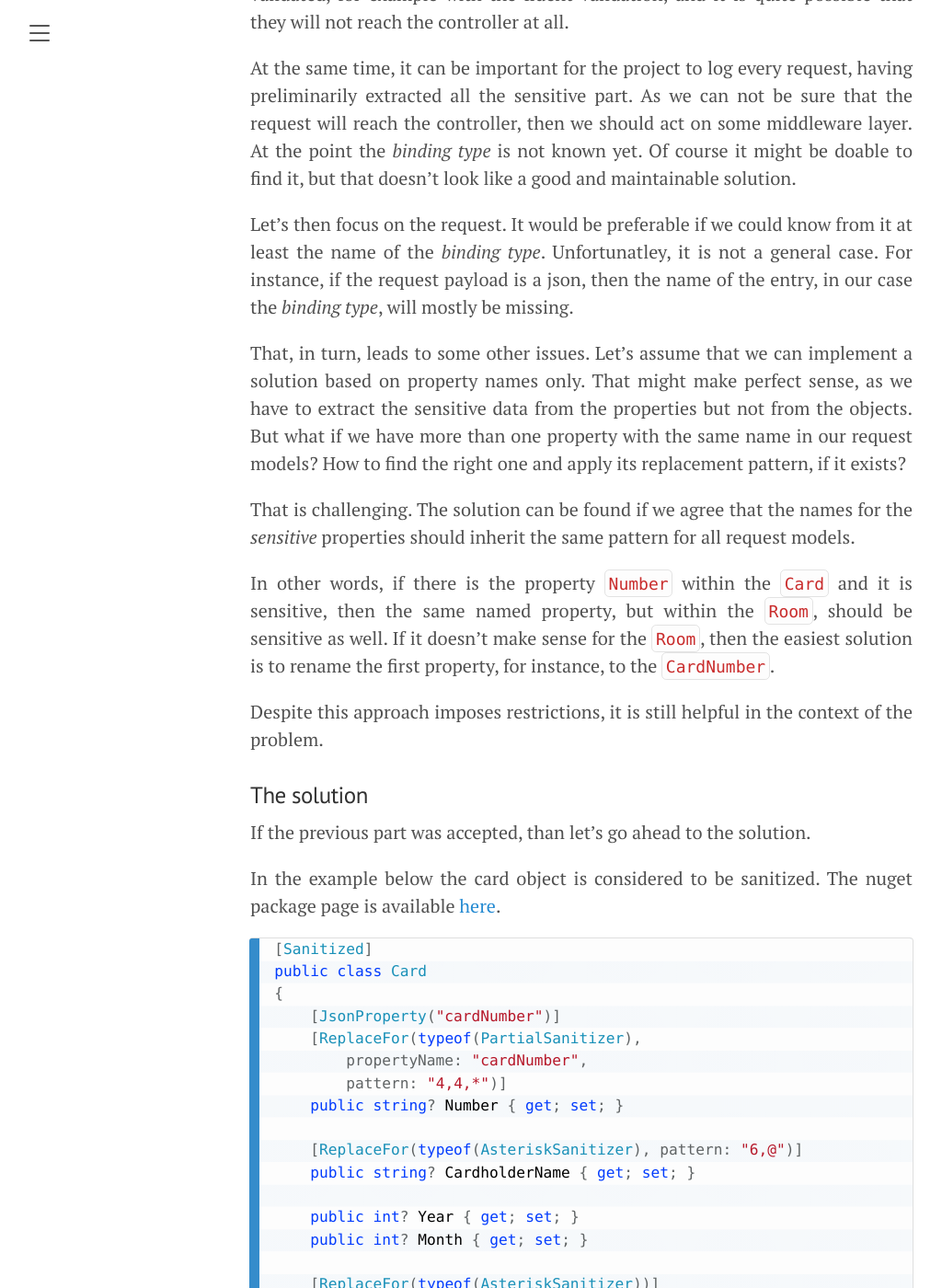
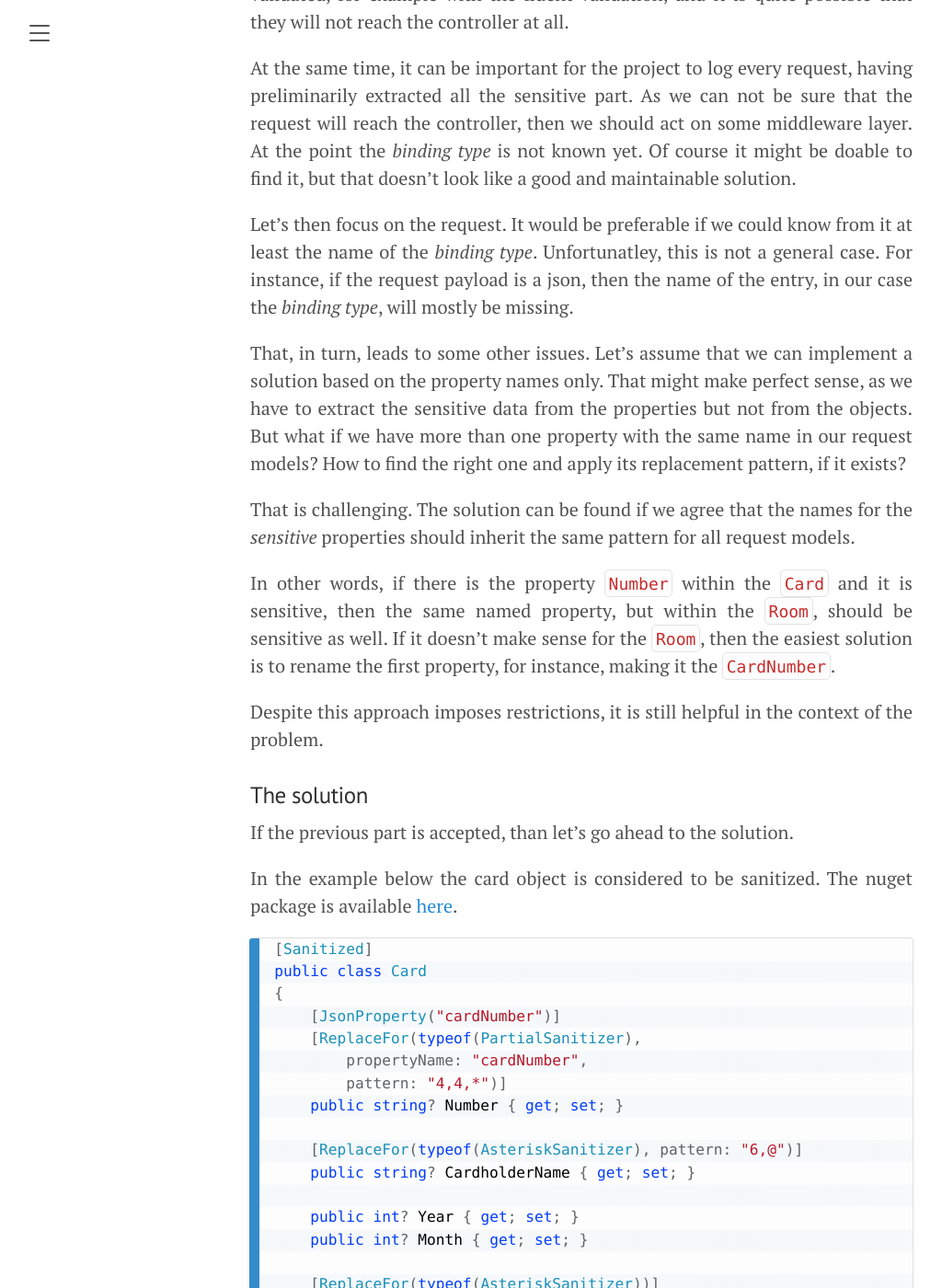
Before and after one commit to akovanev/kovanev.github.io, a Jekyll site: the page built from _posts/2020-09-09-How-to-sanitize-sensitive-data.md, in a window 1280 px wide and 1400 px high, scrolled down 555 px. Shown: the whole window at 92% size, without its empty margins (8-1032 px from the left). Built offline with Jekyll 4.4.1, drawn with Linux system fonts in a browser that asks for light colours; some of the changed text lies outside the part shown.

Commit message:
sanitizer fix

```diff
--- a/_posts/2020-09-09-How-to-sanitize-sensitive-data.md
+++ b/_posts/2020-09-09-How-to-sanitize-sensitive-data.md
@@ -13,21 +13,21 @@
 
 At the same time, it can be important for the project to log every request, having preliminarily extracted all the sensitive part. As we can not be sure that the request will reach the controller, then we should act on some middleware layer. At the point the *binding type* is not known yet. Of course it might be doable to find it, but that doesn't look like a good and maintainable solution.
 
-Let's then focus on the request. It would be preferable if we could know from it at least the name of the *binding type*. Unfortunatley, it is not a general case. For instance, if the request payload is a json, then the name of the entry, in our case the *binding type*, will mostly be missing.
+Let's then focus on the request. It would be preferable if we could know from it at least the name of the *binding type*. Unfortunatley, this is not a general case. For instance, if the request payload is a json, then the name of the entry, in our case the *binding type*, will mostly be missing.
 
-That, in turn, leads to some other issues. Let's assume that we can implement a solution based on property names only. That might make perfect sense, as we have to extract the sensitive data from the properties but not from the objects. But what if we have more than one property with the same name in our request models? How to find the right one and apply its replacement pattern, if it exists?
+That, in turn, leads to some other issues. Let's assume that we can implement a solution based on the property names only. That might make perfect sense, as we have to extract the sensitive data from the properties but not from the objects. But what if we have more than one property with the same name in our request models? How to find the right one and apply its replacement pattern, if it exists?
 
 That is challenging. The solution can be found if we agree that the names for the *sensitive* properties should inherit the same pattern for all request models.
 
-In other words, if there is the property `Number` within the `Card` and it is sensitive, then the same named property, but within the `Room`, should be sensitive as well. If it doesn't make sense for the `Room`, then the easiest solution is to rename the first property, for instance, to the `CardNumber`.
+In other words, if there is the property `Number` within the `Card` and it is sensitive, then the same named property, but within the `Room`, should be sensitive as well. If it doesn't make sense for the `Room`, then the easiest solution is to rename the first property, for instance, making it the `CardNumber`.
 
 Despite this approach imposes restrictions, it is still helpful in the context of the problem.
 
 ### The solution
 
-If the previous part was accepted, than let's go ahead to the solution.
+If the previous part is accepted, than let's go ahead to the solution.
 
-In the example below the card object is considered to be sanitized. The nuget package page is available [here](https://www.nuget.org/packages/Akov.Sanitizer/).
+In the example below the card object is considered to be sanitized. The nuget package is available [here](https://www.nuget.org/packages/Akov.Sanitizer/).
 <pre><code class="language-cs">[Sanitized]
 public class Card
 {
@@ -50,21 +50,21 @@
 }
 </code></pre>
 
-Each type, which is supposed to be sanitized, should be marked with the `[Sanitized]` attribute. The `[ReplaceFor]` shows that a property requires sanitizing done by the specific sanitizer class.
+Each type, which properties define the replacement patterns using the `[ReplaceFor]`, should be marked with the `[Sanitized]` attribute.
 
-There are two supported out of the box:
+There are two sanitizer types for the `[ReplaceFor]` out of the box:
 
 * [AsteriskSanitizer](https://github.com/akovanev/Sanitizer/blob/master/Akov.Sanitizer/Sanitizers/AsteriskSanitizer.cs)
 
 * [PartialSanitizer](https://github.com/akovanev/Sanitizer/blob/master/Akov.Sanitizer/Sanitizers/PartialSanitizer.cs)
 
-It is quite easy to create a custom one. For this:
+However, if needed, it is quite easy to add a custom one. For this:
 
 1. It should be derived from the [SanitizerBase](https://github.com/akovanev/Sanitizer/blob/master/Akov.Sanitizer/Sanitizers/SanitizerBase.cs).
 
 2. A custom factory extending the [SanitizerFactory](https://github.com/akovanev/Sanitizer/blob/master/Akov.Sanitizer/Sanitizers/SanitizerFactory.cs) should be added.
 
-For the example above with the `Card` let's create a demo.
+Now, for the example with the `Card`, let's write some demo code.
 
 <pre><code class="language-cs">var card = new
 {
```
